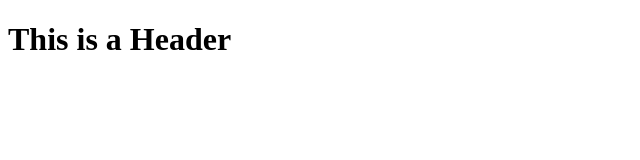
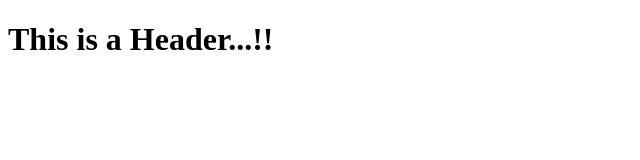
Before and after one commit to prathamjn26/learn_git_github, a website: page index.html in a window 1280 px wide. Shown: the full height of the page, 0-640 px from the left. Drawn offline with Linux system fonts and the light colour scheme.

Commit message:
commit second

```diff
--- a/index.html
+++ b/index.html
@@ -3,6 +3,6 @@
     <head></head>
 
     <body>
-        <h1>This is a Header</h1>
+        <h1>This is a Header...!!</h1>
     </body>
 </html>
```
Also changed, not shown: package.json (added, +24 -0 lines), 2 other files.
